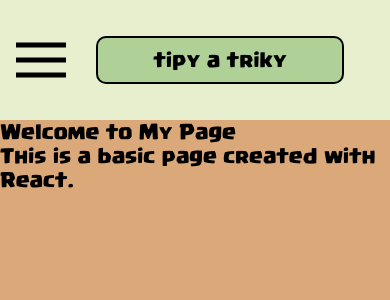
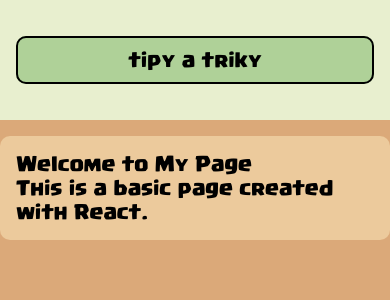
Before and after one commit to FrantisekI/ClashOfClansWeb, a Next.js app: page /triky in a window 390 px wide. Shown: the top 300 px of the page. Built offline with nearby package versions, Linux system fonts and the light colour scheme.

Commit message:
modified:   app/globals.css modified:   app/layout.tsx modified:   app/pravidla/page.tsx modified:   app/triky/page.tsx modified:   components/navigationList.tsx

```diff
--- a/app/globals.css
+++ b/app/globals.css
@@ -102,31 +102,48 @@ nav ul li {
   color: var(--foreground);
   width: 100%;
 }
+.pop-up-nav{
+  display: none;
 
+}
 
 
 @media (max-width: 550px) {
   body{
     display: block;
   }
-  nav ul li{
-    display: none;
-    flex-direction: column;
-    padding: 0;
-    flex: 0;
-    width: auto;
+  nav{
+    display: flex;
+    align-items: center;
   }
   nav ul{
     display: block;
     flex: 1;
+    padding: 20px 0;
   }
-  nav{
+  .default-nav{
+    display: none;
+    padding: 0;
+    flex: 0;
+    width: auto;
+    margin: 0;
+  }
+
+
+  .show-div{
+    display: inline;
+  }
+  .pop-up-nav{
     display: flex;
-    align-items: center;
+    padding: 0;
+    flex: 0;
+    width: auto;
+    margin: 5px 0;
   }
   .active{
     display: block;
     width: auto;
+
   }
   .hamburger {
     display: block;
@@ -136,4 +153,5 @@ nav ul li {
   .main{
     padding: 0;
   }
+
 }
--- a/app/layout.tsx
+++ b/app/layout.tsx
@@ -32,11 +32,20 @@ export default function RootLayout({
 }>) {
 
 
-  const [showDiv, setShowDiv] = useState(false);
+  /*const [showDiv, setShowDiv] = useState(false);
 
   const handleClick = () => {
     setShowDiv(!showDiv);
   };
+  <Image
+            src="/hamburger.svg"
+            className="hamburger"
+            alt="omega"
+            width={50}
+            height={50}
+            onClick={handleClick}
+          />
+          {showDiv && <div>Revealed div</div>}*/
 
   return (
     <html lang="cz">
@@ -45,17 +54,10 @@ export default function RootLayout({
       </head>
       <body className={myFont.className}>
         <nav>
-          <Image
-            src="/hamburger.svg"
-            className="hamburger"
-            alt="omega"
-            width={50}
-            height={50}
-            onClick={handleClick}
-          />
+
           <MyNav />
         </nav>
-        {showDiv && <div>Revealed div</div>}
+
         {children}
       </body>
     </html>
--- a/app/pravidla/page.tsx
+++ b/app/pravidla/page.tsx
@@ -2,9 +2,11 @@ import React from 'react';
 
 const Page: React.FC = () => {
     return (
-        <div>
-            <h1>Welcome to My Page</h1>
-            <p>This is a basic page created with React.</p>
+        <div className='main'>
+            <div className='section'>
+                <h1>Welcome to My Page</h1>
+                <p>This is a basic page created with React.</p>
+            </div>
         </div>
     );
 };
--- a/app/triky/page.tsx
+++ b/app/triky/page.tsx
@@ -2,9 +2,11 @@ import React from 'react';
 
 const Page: React.FC = () => {
     return (
-        <div>
-            <h1>Welcome to My Page</h1>
-            <p>This is a basic page created with React.</p>
+        <div className='main'>
+            <div className='section'>
+                <h1>Welcome to My Page</h1>
+                <p>This is a basic page created with React.</p>
+            </div>
         </div>
     );
 };
--- a/components/navigationList.tsx
+++ b/components/navigationList.tsx
@@ -3,32 +3,85 @@ import { FunctionComponent } from "react"
 import Link from "next/link"
 import { usePathname } from "next/navigation";
 import React from "react";
+import { useState } from "react";
 
 
 
+const navItems = [
+    { path: '/', label: 'vítejte' },
+    { path: '/pravidla', label: 'pravidla' },
+    { path: '/triky', label: 'tipy a triky' },
+];
+
+
 const MyNav: FunctionComponent = () => {
+    const [showDiv, setShowDiv] = useState(false);
+
+    const handleClick = () => {
+        if (typeof window !== "undefined" && window.innerWidth < 550) {
+            setShowDiv(!showDiv);
+        } else {
+            setShowDiv(false);
+        }
+    }
+
+
+
     const pathname = usePathname();
     const isActive = (path: string) => pathname === path;
     return (
         <ul>
-            <li className={isActive('/') ? 'active' : ''}>
+            {navItems.map((item) => (
+                <li
+                    key={item.path} // Essential for proper re-rendering
+                    className={`${isActive(item.path) ? 'active' : ''} default-nav`}
+                    onClick={handleClick}>
+
+                    <Link
+                        className={`nav-button ${isActive(item.path) ? 'active' : ''}`}
+                        href={item.path}>
+                        {item.label}
+                    </Link>
+                </li>
+            ))}
+            {showDiv &&
+                navItems.map((item) => (
+                    <li
+                        key={item.path} // Essential for proper re-rendering
+                        className={`
+                        pop-up-nav`}
+                        onClick={handleClick}>
+
+                        <Link
+                            className={`nav-button`}
+                            href={item.path}>
+                            {item.label}
+                        </Link>
+                    </li>
+                ))
+
+            }
+        </ul>
+    );
+}
+/*
+<ul >
+            <li className={isActive('/') ? 'active' : ''} onClick={handleClick}>
                 <Link
                     className={`${'nav-button'} ${isActive('/') ? 'active' : ''}`}
                     href="/">vítejte</Link>
             </li>
-            <li className={isActive('/pravidla') ? 'active' : ''}>
+            <li className={isActive('/pravidla') ? 'active' : ''} onClick={handleClick}>
                 <Link
                     className={`${'nav-button'} ${isActive('/pravidla') ? 'active' : ''}`}
                     href="/pravidla">pravidla</Link>
             </li>
-            <li className={isActive('/triky') ? 'active' : ''}>
+            <li className={isActive('/triky') ? 'active' : ''} onClick={handleClick}>
                 <Link
                     className={`${'nav-button'} ${isActive('/triky') ? 'active' : ''}`}
                     href="/triky">tipy a triky</Link>
             </li>
-
-        </ul>
-    );
-}
+            {showDiv && <MyNav />}
+        </ul>*/
 
 export default MyNav;
```
